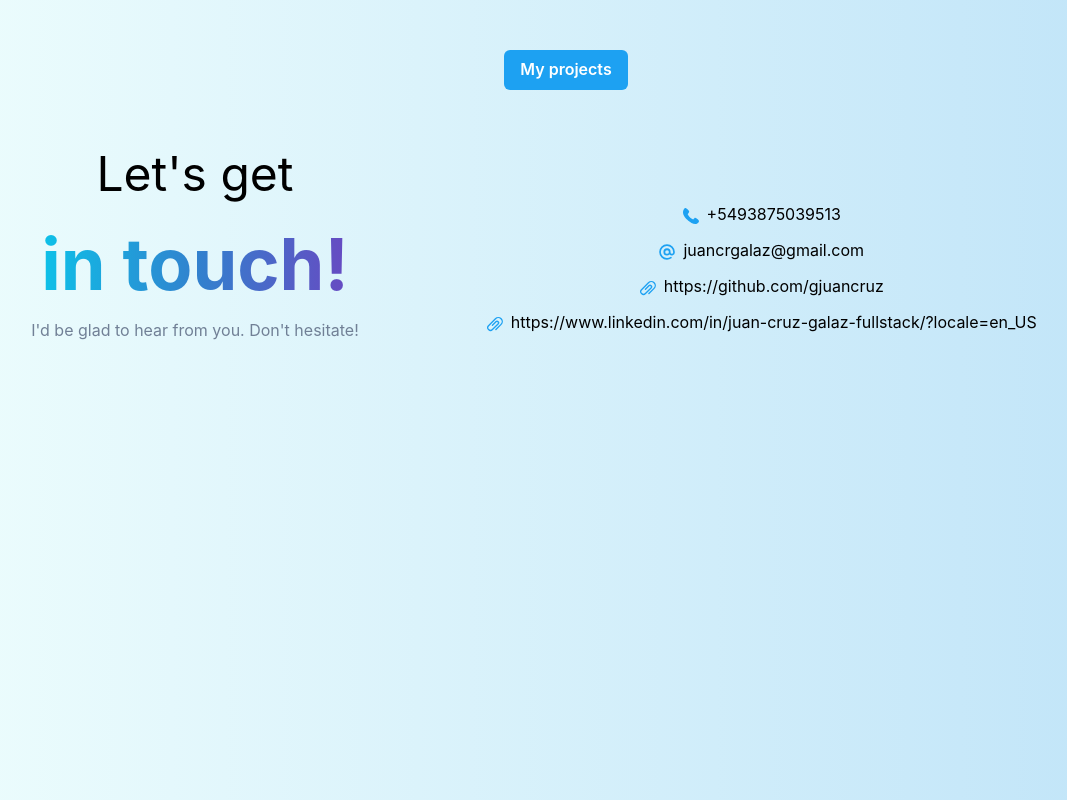
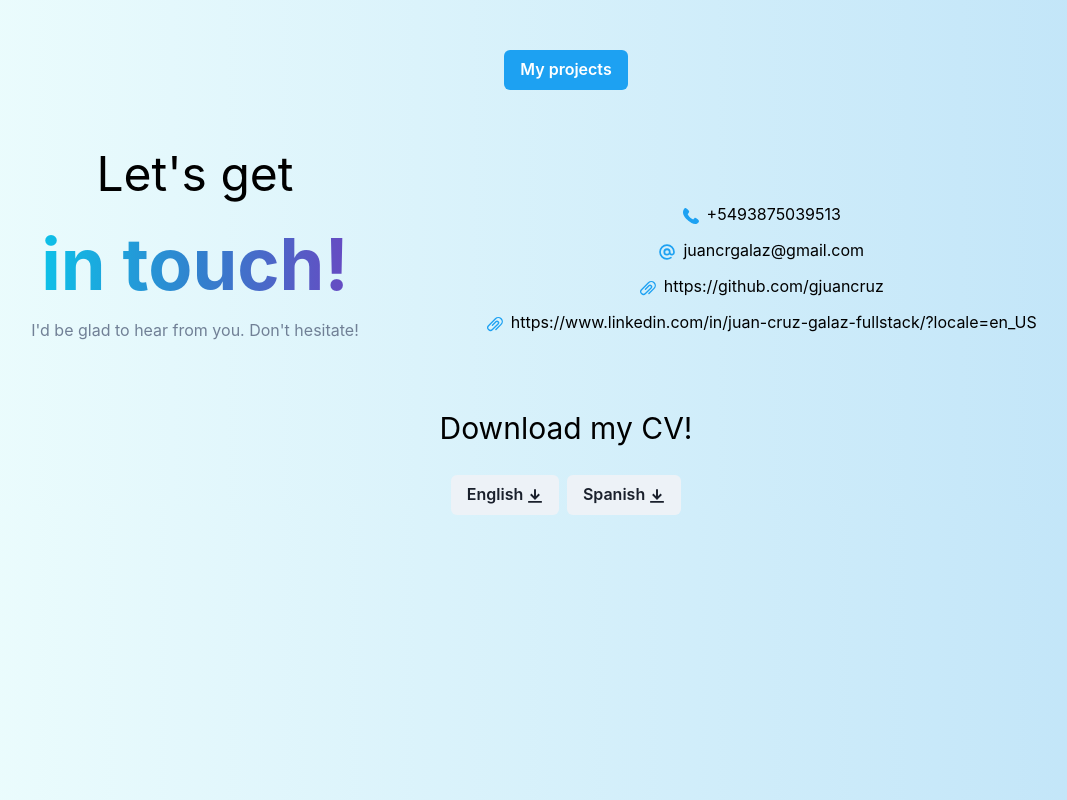
Before and after one commit to gjuancruz/portfolio, a React (Create React App) app: page /red in a window 1280 px wide. Shown: the whole page, without its empty margins (74-1141 px from the left). Built offline with nearby package versions, Linux system fonts and the light colour scheme.

Commit message:
cv download buttons

```diff
--- a/src/pages/Red.jsx
+++ b/src/pages/Red.jsx
@@ -4,10 +4,12 @@ import { Link } from "react-router-dom";
 
 import styles from './Landing.module.css'
 import {
-    Box, Flex, Image, Stack, Text, useMediaQuery, Circle, Button, HStack, List, ListItem, ListIcon, Link as ChakraLink,
+    Box, Flex, Image, Stack, Text, useMediaQuery, Circle, Button, HStack, List, ListItem, ListIcon, Link as ChakraLink, Icon,
 } from "@chakra-ui/react"
-import { PhoneIcon, AtSignIcon, AttachmentIcon } from '@chakra-ui/icons'
+import { PhoneIcon, AtSignIcon, AttachmentIcon, DownloadIcon } from '@chakra-ui/icons'
 import image from '../assets/100711443.jpg'
+import pdfen from '../assets/JUAN CRUZ GALAZ - CV - DEVELOPER.pdf'
+import pdfes from '../assets/JUAN CRUZ GALAZ - CV - DEVELOPER (spanish).pdf'
 
 const Red = () => {
     const [isNotSmallerScreen] = useMediaQuery('(min-width:600px)')
@@ -80,8 +82,13 @@ const Red = () => {
                     </Box>
 
 
+                </Flex>
+                <Box display='block'>
+                    <Text align='center' fontSize='3xl' fontWeigth='semibold' mb='3vh'>Download my CV!</Text>
+                    <Button float='left' ml='41vw'><a href={pdfen} download="JUAN CRUZ GALAZ - CV - DEVELOPER.pdf">English <Icon as={DownloadIcon} /></a></Button>
+                    <Button float='right' mr='41vw'><a href={pdfes} download="JUAN CRUZ GALAZ - CV - DEVELOPER.pdf">Spanish <Icon as={DownloadIcon} /></a></Button>
 
-                </Flex>
+                </Box>
             </Stack>
         </motion.div>
         // </AnimatePresence>
```
Also changed, not shown: src/pages/Landing.jsx (+1 -1 lines), 2 other files (tests, documents, lock files or other folders).
